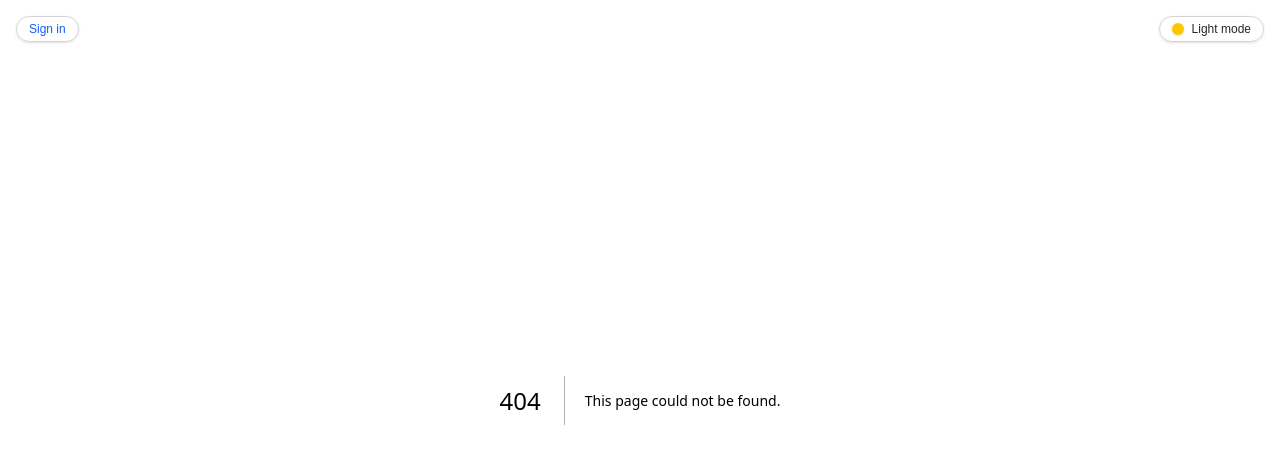
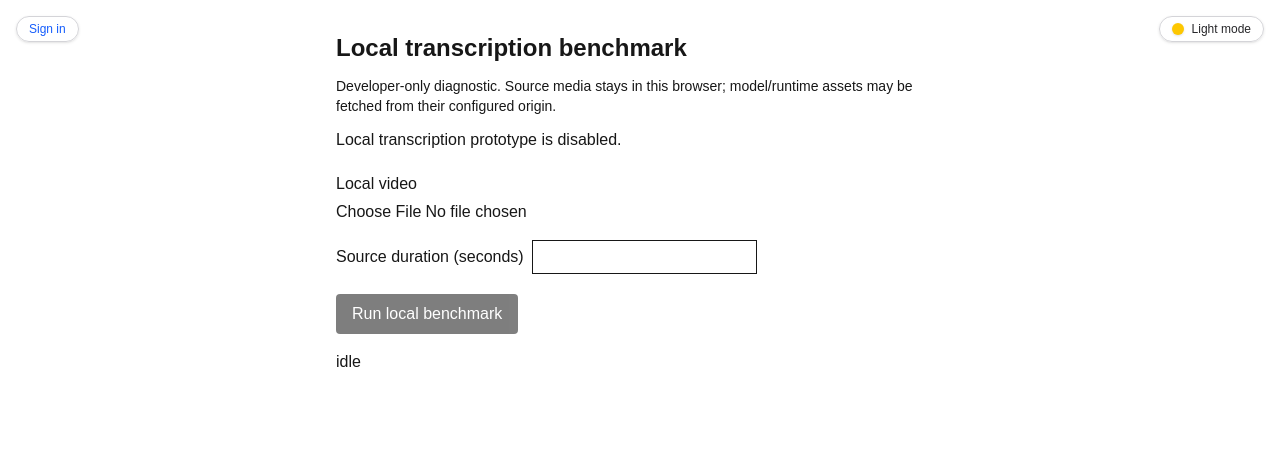
Before and after one commit to drakeg/video-short-converter, a Next.js app: page /transcription-benchmark in a window 1280 px wide. Before the commit this address had no page. Shown: the top 464 px of the page. Built offline with nearby package versions, Linux system fonts and the light colour scheme.

Commit message:
feat: add local transcription benchmark diagnostic

```diff
--- /dev/null
+++ b/src/app/transcription-benchmark/page.tsx
@@ -0,0 +1,70 @@
+'use client';
+
+import { useMemo, useState } from 'react';
+import { calculateRealtimeFactor, resolveLocalTranscriptionCapability } from '@/components/video-editor/localTranscriptionPrototype';
+import { runLocalTranscriptionHarness } from '@/components/video-editor/localTranscriptionHarness';
+
+type Result = Awaited<ReturnType<typeof runLocalTranscriptionHarness>>;
+
+export default function TranscriptionBenchmarkPage() {
+  const capability = useMemo(() => resolveLocalTranscriptionCapability(
+    process.env.NEXT_PUBLIC_LOCAL_TRANSCRIPTION_PROTOTYPE,
+    typeof navigator === 'undefined' ? undefined : navigator,
+  ), []);
+  const [file, setFile] = useState<File | null>(null);
+  const [duration, setDuration] = useState('');
+  const [status, setStatus] = useState<'idle' | 'running' | 'passed' | 'failed'>('idle');
+  const [message, setMessage] = useState('');
+  const [result, setResult] = useState<Result | null>(null);
+
+  async function run() {
+    if (!file) { setStatus('failed'); setMessage('Choose a local video file.'); return; }
+    const sourceDurationSeconds = Number(duration);
+    if (!Number.isFinite(sourceDurationSeconds) || sourceDurationSeconds <= 0) {
+      setStatus('failed'); setMessage('Enter the source duration in seconds.'); return;
+    }
+    setStatus('running'); setMessage(''); setResult(null);
+    try {
+      const next = await runLocalTranscriptionHarness(file, sourceDurationSeconds, capability);
+      setResult(next); setStatus('passed');
+    } catch (error) {
+      setStatus('failed'); setMessage(error instanceof Error ? error.message : 'Local transcription benchmark failed.');
+    }
+  }
+
+  function downloadEvidence() {
+    if (!result) return;
+    const evidence = {
+      capturedAt: new Date().toISOString(),
+      userAgent: navigator.userAgent,
+      webGpuAvailable: capability.webGpuAvailable,
+      benchmark: result.benchmark,
+      realtimeFactor: calculateRealtimeFactor(result.benchmark),
+      transcriptText: result.text,
+      cues: result.cues,
+    };
+    const url = URL.createObjectURL(new Blob([JSON.stringify(evidence, null, 2)], { type: 'application/json' }));
+    const anchor = document.createElement('a');
+    anchor.href = url; anchor.download = 'local-transcription-benchmark.json'; anchor.click();
+    URL.revokeObjectURL(url);
+  }
+
+  return <main className="mx-auto max-w-2xl p-8">
+    <h1 className="text-2xl font-semibold">Local transcription benchmark</h1>
+    <p className="mt-3 text-sm">Developer-only diagnostic. Source media stays in this browser; model/runtime assets may be fetched from their configured origin.</p>
+    <p className="mt-3" data-testid="benchmark-capability">{capability.reason}</p>
+    <label className="mt-5 block">Local video<input className="mt-1 block" type="file" accept="video/*" onChange={(e) => setFile(e.target.files?.[0] ?? null)} /></label>
+    <label className="mt-4 block">Source duration (seconds)<input className="ml-2 border px-2 py-1" type="number" min="0" step="0.1" value={duration} onChange={(e) => setDuration(e.target.value)} /></label>
+    <button className="mt-5 rounded bg-black px-4 py-2 text-white disabled:opacity-50" disabled={!capability.enabled || status === 'running'} onClick={run} type="button">{status === 'running' ? 'Running…' : 'Run local benchmark'}</button>
+    <p className="mt-4" data-testid="benchmark-status">{status}</p>
+    {message ? <p data-testid="benchmark-message">{message}</p> : null}
+    {result ? <section className="mt-5">
+      <p>Provider: {result.benchmark.executionProvider}</p>
+      <p>Cold load: {result.benchmark.coldLoadMs.toFixed(0)} ms</p>
+      <p>Transcription: {result.benchmark.transcriptionMs.toFixed(0)} ms</p>
+      <p>Realtime factor: {calculateRealtimeFactor(result.benchmark)?.toFixed(2) ?? 'n/a'}</p>
+      <p>Cues: {result.benchmark.cueCount}</p>
+      <button className="mt-3 underline" onClick={downloadEvidence} type="button">Download benchmark evidence</button>
+    </section> : null}
+  </main>;
+}
```
